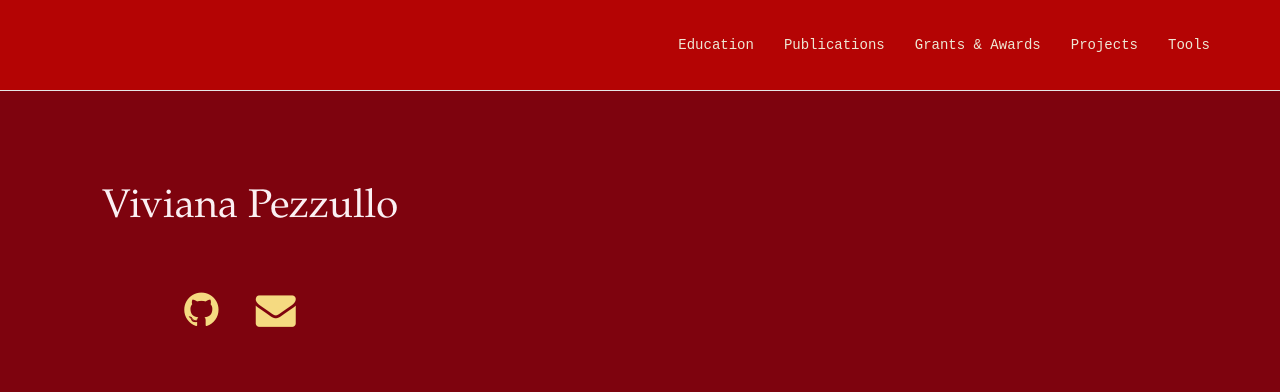
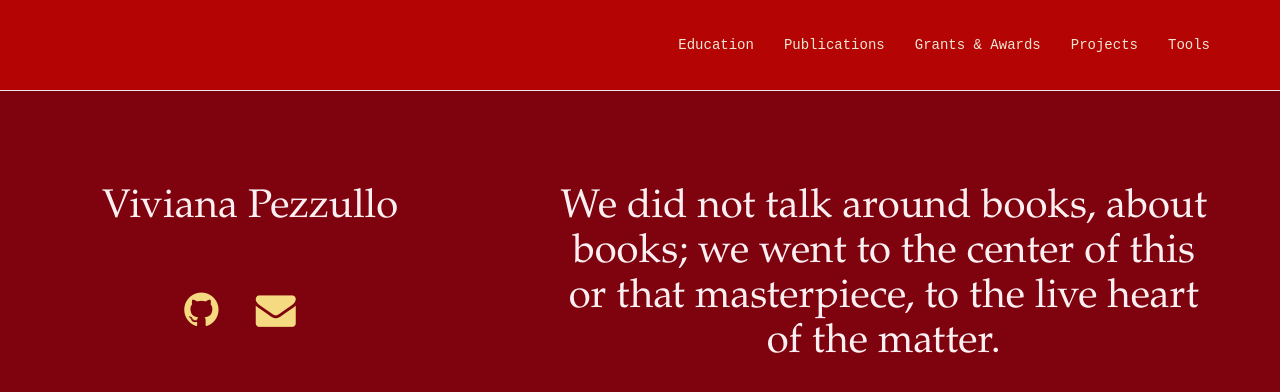
Before and after one commit to vivianapezzullo/nolauren.github.io, a Jekyll site: the page index.html, which Jekyll copies as it is, in a window 1280 px wide and 900 px high. Shown: the top 392 px of the window. Built offline with Jekyll 4.4.1, drawn with Linux system fonts in a browser that asks for light colours; nearby versions of some CDN libraries.

Commit message:
Update index.html

```diff
--- a/index.html
+++ b/index.html
@@ -87,6 +87,8 @@
                   </div>
                 <div class="col-sm-1"></div>
                 <div class="col-sm-7">
+
+                    <h1 style="margin-bottom: 60px; font-size:40px"><font face="Garamond">We did not talk around books, about books; we went to the center of this or that masterpiece, to the live heart of the matter. </h></font>
 
                 </div>
             </div>
```
